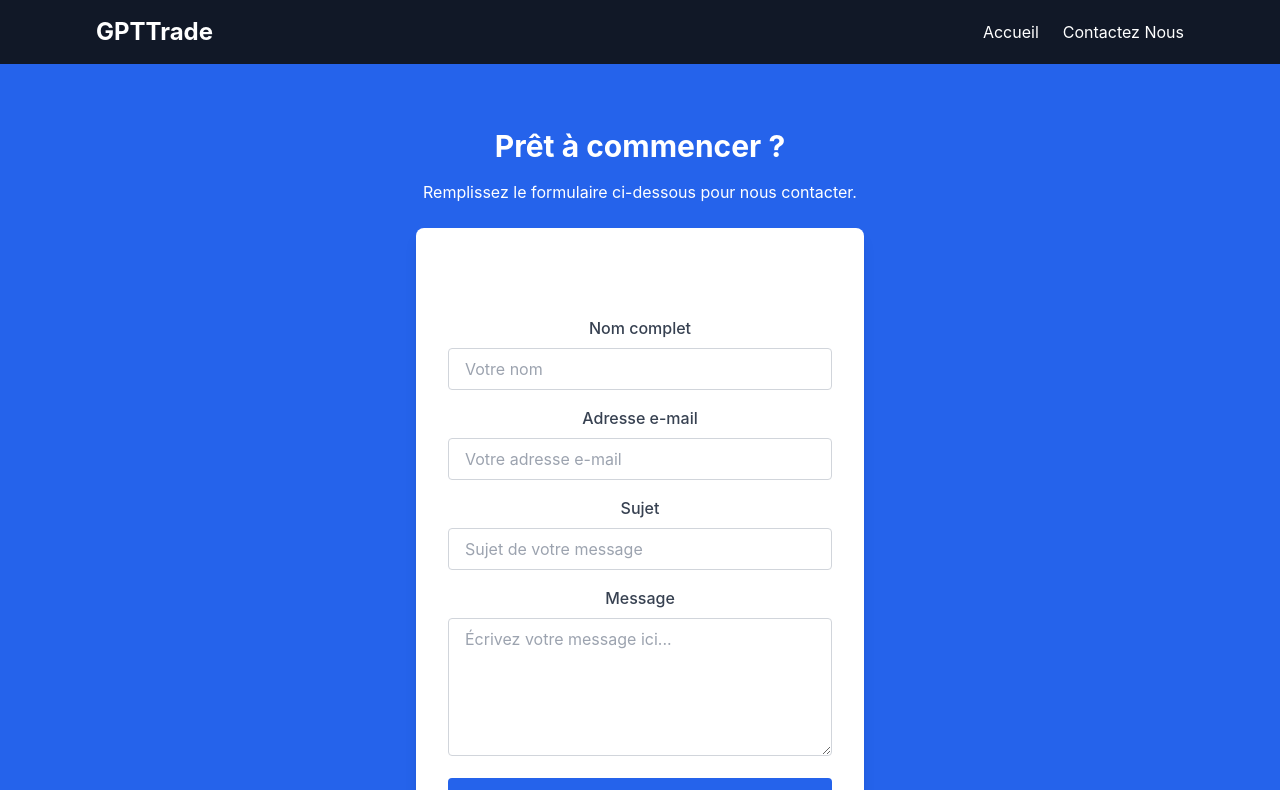
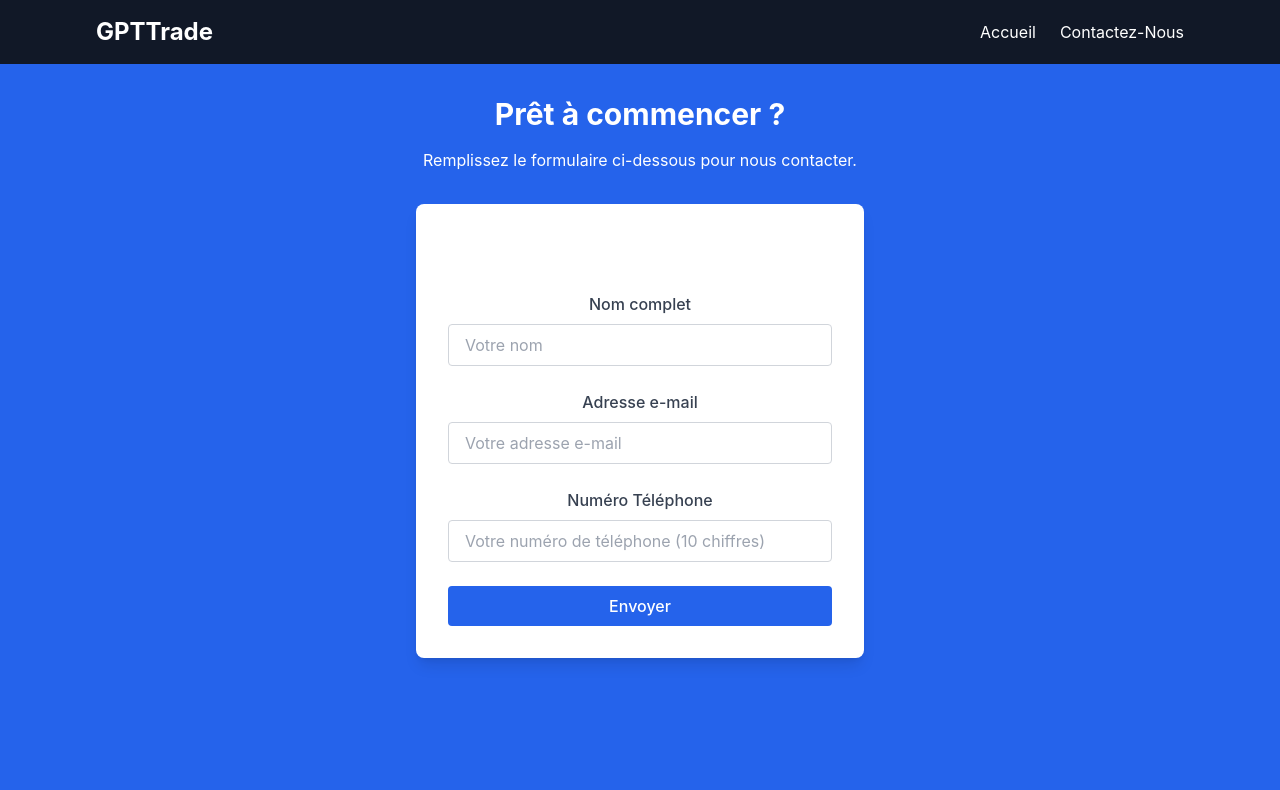
Before and after one commit to Zsaad7/GPTTrade, a React (Create React App) app in the folder gpt_trade_project/: page /cta in a window 1280 px wide. Shown: the top 790 px of the page. Built offline with nearby package versions, Linux system fonts and the light colour scheme; the HTML template or start-up script is replaced by a standard one.

Commit message:
update : form contact / gpptrade files

```diff
--- a/gpt_trade_project/src/App.js
+++ b/gpt_trade_project/src/App.js
@@ -2,9 +2,8 @@ import React from 'react';
 import { BrowserRouter as Router, Routes, Route } from 'react-router-dom';
 import Header from './components/Header';
 import Footer from './components/Footer';
-import HomePage from './pages/HomePage'; // Ensure lowercase 'pages'
-import CTAPage from './pages/CTAPage'; // Ensure lowercase 'pages'
-
+import HomePage from './pages/HomePage';
+import CTAPage from './pages/CTAPage'; // Corrected to 'pages'
 
 function App() {
   return (
--- a/gpt_trade_project/src/components/Header.js
+++ b/gpt_trade_project/src/components/Header.js
@@ -28,7 +28,7 @@ const Header = () => {
             </li> */}
             <li>
               <Link to="/cta" className="hover:text-gray-300 transition duration-300">
-                Contactez Nous
+                Contactez-Nous
               </Link>
             </li>
           </ul>
--- a/gpt_trade_project/src/pages/CTAPage.js
+++ b/gpt_trade_project/src/pages/CTAPage.js
@@ -1,14 +1,16 @@
 import React from 'react';
-import ContactForm from '../pages/ContactForm';
+import ContactForm from '../pages/ContactForm'; // Ensure this path is correct
 
 const CTAPage = () => {
   return (
-    <div className="py-16 bg-blue-600 text-white text-center">
-      <h1 className="text-3xl font-bold mb-4">Prêt à commencer ?</h1>
-      <p className="mb-6">Remplissez le formulaire ci-dessous pour nous contacter.</p>
-      <div className="max-w-lg mx-auto">
-        <ContactForm />
-      </div>
+    <div className="min-h-screen flex flex-col bg-blue-600 text-white"> {/* Set background to blue */}
+      <main className="flex-grow p-8">
+        <h1 className="text-3xl font-bold text-center mb-4">Prêt à commencer ?</h1>
+        <p className="text-center mb-8">Remplissez le formulaire ci-dessous pour nous contacter.</p>
+        <div> {/* White background for form */}
+          <ContactForm />
+        </div>
+      </main>
     </div>
   );
 };
--- a/gpt_trade_project/src/pages/ContactForm.js
+++ b/gpt_trade_project/src/pages/ContactForm.js
@@ -4,8 +4,7 @@ const ContactForm = () => {
   const [formData, setFormData] = useState({
     name: '',
     email: '',
-    subject: '',
-    message: '',
+    numberphone: '',
   });
 
   const [errors, setErrors] = useState({});
@@ -20,8 +19,8 @@ const ContactForm = () => {
     if (!formData.name.trim()) newErrors.name = 'Le nom est requis.';
     if (!formData.email.trim() || !/\S+@\S+\.\S+/.test(formData.email))
       newErrors.email = 'Veuillez entrer une adresse e-mail valide.';
-    if (!formData.subject.trim()) newErrors.subject = 'Le sujet est requis.';
-    if (!formData.message.trim()) newErrors.message = 'Le message est requis.';
+    if (!formData.numberphone.trim() || !/^\d{10}$/.test(formData.numberphone))
+      newErrors.numberphone = 'Veuillez entrer un numéro de téléphone valide (10 chiffres).';
     return newErrors;
   };
 
@@ -32,10 +31,9 @@ const ContactForm = () => {
       setErrors(validationErrors);
       return;
     }
-
     // Simulate form submission
     setSuccessMessage('Votre message a été envoyé avec succès.');
-    setFormData({ name: '', email: '', subject: '', message: '' });
+    setFormData({ name: '', email: '', numberphone: '' });
     setErrors({});
   };
 
@@ -47,10 +45,10 @@ const ContactForm = () => {
           {successMessage}
         </div>
       )}
-      <form onSubmit={handleSubmit}>
+      <form onSubmit={handleSubmit} className="space-y-6">
         {/* Name Field */}
-        <div className="mb-4">
-          <label htmlFor="name" className="block text-gray-700 font-medium mb-2">
+        <div className="flex flex-col items-center">
+          <label htmlFor="name" className="block text-gray-700 font-medium mb-2 text-center">
             Nom complet
           </label>
           <input
@@ -59,19 +57,19 @@ const ContactForm = () => {
             name="name"
             value={formData.name}
             onChange={handleChange}
-            className={`w-full px-4 py-2 border rounded focus:ring focus:ring-blue-300 ${
+            className={`w-full sm:w-96 px-4 py-2 border rounded focus:ring focus:ring-blue-300 text-black ${
               errors.name ? 'border-red-500' : 'border-gray-300'
             }`}
             placeholder="Votre nom"
           />
           {errors.name && (
-            <p className="text-red-500 text-sm mt-1">{errors.name}</p>
+            <p className="text-red-500 text-sm mt-1 text-center w-full sm:w-96">{errors.name}</p>
           )}
         </div>
 
         {/* Email Field */}
-        <div className="mb-4">
-          <label htmlFor="email" className="block text-gray-700 font-medium mb-2">
+        <div className="flex flex-col items-center">
+          <label htmlFor="email" className="block text-gray-700 font-medium mb-2 text-center">
             Adresse e-mail
           </label>
           <input
@@ -80,65 +78,46 @@ const ContactForm = () => {
             name="email"
             value={formData.email}
             onChange={handleChange}
-            className={`w-full px-4 py-2 border rounded focus:ring focus:ring-blue-300 ${
+            className={`w-full sm:w-96 px-4 py-2 border rounded focus:ring focus:ring-blue-300 text-black ${
               errors.email ? 'border-red-500' : 'border-gray-300'
             }`}
             placeholder="Votre adresse e-mail"
           />
           {errors.email && (
-            <p className="text-red-500 text-sm mt-1">{errors.email}</p>
+            <p className="text-red-500 text-sm mt-1 text-center w-full sm:w-96">{errors.email}</p>
           )}
         </div>
 
-        {/* Subject Field */}
-        <div className="mb-4">
-          <label htmlFor="subject" className="block text-gray-700 font-medium mb-2">
-            Sujet
+        {/* Numberphone Field */}
+        <div className="flex flex-col items-center">
+          <label htmlFor="numberphone" className="block text-gray-700 font-medium mb-2 text-center">
+            Numéro Téléphone
           </label>
           <input
             type="text"
-            id="subject"
-            name="subject"
-            value={formData.subject}
+            id="numberphone"
+            name="numberphone"
+            value={formData.numberphone}
             onChange={handleChange}
-            className={`w-full px-4 py-2 border rounded focus:ring focus:ring-blue-300 ${
-              errors.subject ? 'border-red-500' : 'border-gray-300'
+            className={`w-full sm:w-96 px-4 py-2 border rounded focus:ring focus:ring-blue-300 text-black ${
+              errors.numberphone ? 'border-red-500' : 'border-gray-300'
             }`}
-            placeholder="Sujet de votre message"
+            placeholder="Votre numéro de téléphone (10 chiffres)"
           />
-          {errors.subject && (
-            <p className="text-red-500 text-sm mt-1">{errors.subject}</p>
-          )}
-        </div>
-
-        {/* Message Field */}
-        <div className="mb-4">
-          <label htmlFor="message" className="block text-gray-700 font-medium mb-2">
-            Message
-          </label>
-          <textarea
-            id="message"
-            name="message"
-            value={formData.message}
-            onChange={handleChange}
-            rows="5"
-            className={`w-full px-4 py-2 border rounded focus:ring focus:ring-blue-300 ${
-              errors.message ? 'border-red-500' : 'border-gray-300'
-            }`}
-            placeholder="Écrivez votre message ici..."
-          ></textarea>
-          {errors.message && (
-            <p className="text-red-500 text-sm mt-1">{errors.message}</p>
+          {errors.numberphone && (
+            <p className="text-red-500 text-sm mt-1 text-center w-full sm:w-96">{errors.numberphone}</p>
           )}
         </div>
 
         {/* Submit Button */}
-        <button
-          type="submit"
-          className="w-full bg-blue-600 text-white font-medium py-2 px-4 rounded hover:bg-blue-700 focus:outline-none focus:ring focus:ring-blue-300"
-        >
-          Envoyer
-        </button>
+        <div className="flex justify-center">
+          <button
+            type="submit"
+            className="w-full sm:w-96 bg-blue-600 text-white font-medium py-2 px-4 rounded hover:bg-blue-700 focus:outline-none focus:ring focus:ring-blue-300"
+          >
+            Envoyer
+          </button>
+        </div>
       </form>
     </div>
   );
--- /dev/null
+++ b/gpt_trade_project/src/pages/GPTTrade.js
@@ -0,0 +1,100 @@
+import React from 'react';
+
+const GPTTrade = () => {
+  return (
+    <section className="py-16 bg-gray-100 text-gray-800">
+      <div className="max-w-6xl mx-auto px-4 sm:px-6 lg:px-8">
+        {/* Title Section */}
+        <h1 className="text-4xl font-bold text-center mb-8">
+          Entreprise GPTTrade : Votre succès dans le test de portefeuille financier est notre objectif !
+        </h1>
+
+        {/* Content Container */}
+        <article className="prose prose-lg max-w-4xl mx-auto space-y-8">
+          {/* Introduction */}
+          <div>
+            <p className="text-lg leading-relaxed">
+              Souhaitez-vous réussir le test d'obtention d'un portefeuille financier sans vous soucier des transactions complexes ?
+              L'entreprise GPTTrade est là pour vous aider ! Nous vous offrons une opportunité exceptionnelle de réussir ce test avec
+              confiance et succès, sans avoir à payer de commissions ou de frais avant d'avoir atteint les résultats escomptés.
+            </p>
+          </div>
+
+          {/* Why Choose GPTTrade */}
+          <div>
+            <h2 className="text-2xl font-bold mb-4">Pourquoi choisir l'entreprise GPTTrade ?</h2>
+            <p className="text-lg leading-relaxed">
+              Chez GPTTrade, nous croyons que le succès commence par la confiance. C'est pourquoi nous vous proposons nos services sans
+              prélever de commission tant que vous n'aurez pas réussi le test. Notre mission est de vous accompagner jusqu'à ce que vous
+              passiez ce test avec succès, sans avoir à vous inquiéter des opérations complexes. Il vous suffit de fournir vos identifiants
+              de compte, et nous prendrons en charge le reste.
+            </p>
+          </div>
+
+          {/* How We Work */}
+          <div>
+            <h2 className="text-2xl font-bold mb-4">Comment fonctionnons-nous ?</h2>
+            <p className="text-lg leading-relaxed">
+              Nous spécialisons dans le trading d'avenirs (futures) uniquement, en particulier sur les contrats NQ et ES, qui sont parmi
+              les plus populaires sur les marchés boursiers américains. Grâce à notre expertise approfondie dans ces marchés, nous pouvons
+              gérer vos transactions de manière professionnelle, garantissant ainsi un rendement solide lors du test de portefeuille financier.
+            </p>
+          </div>
+
+          {/* No Commissions Until Success */}
+          <div>
+            <h2 className="text-2xl font-bold mb-4">Pas de commissions avant la réussite !</h2>
+            <p className="text-lg leading-relaxed">
+              Vous ne paierez aucune commission que si vous réussissez le test et atteignez vos objectifs. Nous croyons fermement en votre
+              succès en premier lieu, et travaillons donc avec vous de manière transparente. Seulement lorsque vous réussirez, nous
+              percevrons les commissions convenues à l'avance.
+            </p>
+          </div>
+
+          {/* Main Objective */}
+          <div>
+            <h2 className="text-2xl font-bold mb-4">Notre objectif principal :</h2>
+            <p className="text-lg leading-relaxed">
+              L'objectif principal de GPTTrade est de rassembler des résultats positifs et probants grâce aux tests de portefeuille
+              financier, ce qui constituera une base solide pour élargir notre entreprise. Nous nous efforçons d'obtenir les licences
+              nécessaires pour transformer GPTTrade en un fonds spéculatif agréé, tout en offrant des services de trading avancés et
+              efficaces aux investisseurs et clients qui aspirent à réussir dans les marchés financiers.
+            </p>
+          </div>
+
+          {/* Why NQ and ES Contracts */}
+          <div>
+            <h2 className="text-2xl font-bold mb-4">Pourquoi avons-nous choisi les contrats futurs NQ et ES ?</h2>
+            <ul className="list-disc list-inside text-lg leading-relaxed">
+              <li><strong>Liquidité élevée</strong> : Ces contrats offrent une grande liquidité, permettant une exécution rapide et efficace des ordres.</li>
+              <li><strong>Volatilité favorable</strong> : Les fluctuations des prix créent des opportunités importantes pour générer des profits.</li>
+              <li><strong>Transparence</strong> : Les marchés des contrats futurs fonctionnent selon des principes transparents, facilitant le suivi des transactions et l'analyse du marché.</li>
+            </ul>
+          </div>
+
+          {/* Call to Action */}
+          <div className="text-center">
+            <h2 className="text-2xl font-bold mb-4">Faites votre premier pas vers le succès !</h2>
+            <p className="text-lg leading-relaxed">
+              Votre réussite est notre priorité absolue. Nous nous engageons à rendre chaque étape de votre parcours vers la réussite
+              stratégique et bien fondée. Notre équipe d'experts gérera tous les aspects du trading à votre place, vous permettant ainsi de
+              vous concentrer pleinement sur l'atteinte de vos objectifs financiers.
+            </p>
+            <p className="text-lg leading-relaxed">
+              Si vous êtes prêt à réussir votre test de portefeuille financier, contactez GPTTrade dès aujourd'hui et laissez-nous vous aider
+              à franchir cette étape avec professionnalisme !
+            </p>
+            <a
+              href="/cta"
+              className="inline-block bg-blue-600 hover:bg-blue-700 text-white font-medium py-3 px-6 rounded-full transition duration-300"
+            >
+              Contactez-nous maintenant
+            </a>
+          </div>
+        </article>
+      </div>
+    </section>
+  );
+};
+
+export default GPTTrade;
--- a/gpt_trade_project/src/pages/HomePage.js
+++ b/gpt_trade_project/src/pages/HomePage.js
@@ -1,12 +1,12 @@
 import React from 'react';
 import Hero from '../components/Hero';
-import Features from '../components/Features';
+import GPTTrade from '../pages/GPTTrade'; // Importez le composant GPTTrade
 
 const HomePage = () => {
   return (
     <div>
-      <Hero />
-      {/* <Features /> */}
+      {/* <Hero /> */}
+      <GPTTrade /> {/* Ajoutez le composant GPTTrade ici */}
     </div>
   );
 };
```
Also changed, not shown: 1 other file (tests, documents, lock files or other folders).
